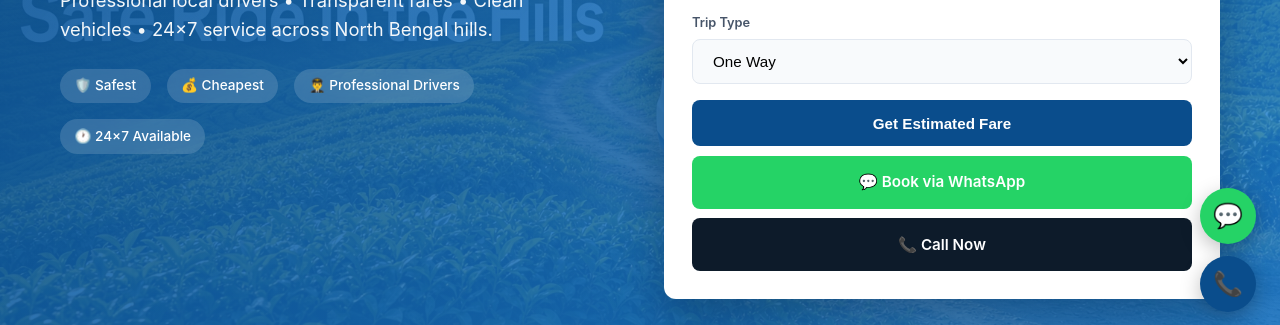
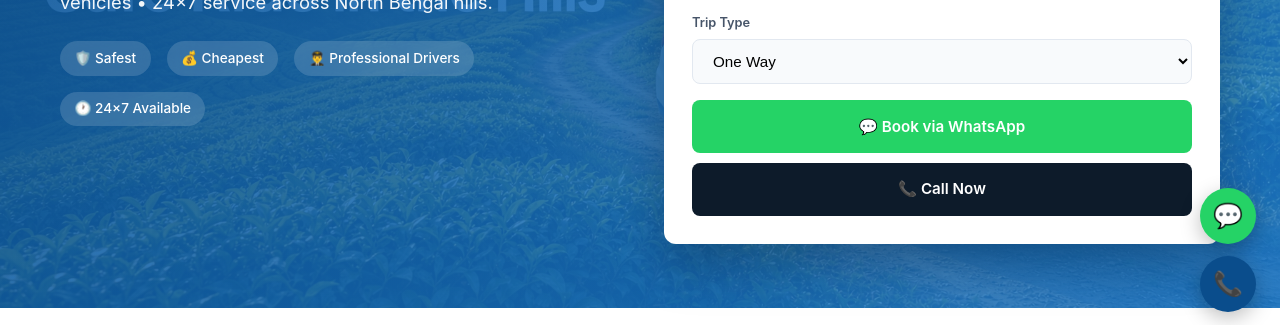
Before and after one commit to sudeep2407/DPC-Website, a plain HTML site: page index.html in a window 1280 px wide. Shown: the part 464-789 px from the top of the page. Drawn offline with Linux system fonts and the light colour scheme.

Commit message:
Comment out fare estimation button
Comment out the 'Get Estimated Fare' button in the form.

```diff
--- a/index.html
+++ b/index.html
@@ -78,7 +78,7 @@
             <div id="fare-note" style="font-size:0.85rem;margin-top:0.4rem;"></div>
           </div>
           <div class="form-actions">
-            <button type="submit" class="btn btn-primary">Get Estimated Fare</button>
+            <!-- <button type="submit" class="btn btn-primary">Get Estimated Fare</button> -->
             <a href="https://wa.me/919733012345?text=Hi%20Darjeeling%20Prime%20Cab!%20I%20want%20to%20book%20a%20cab." class="btn btn-whatsapp" target="_blank">💬 Book via WhatsApp</a>
             <a href="tel:+919733012345" class="btn btn-call">📞 Call Now</a>
           </div>
```
